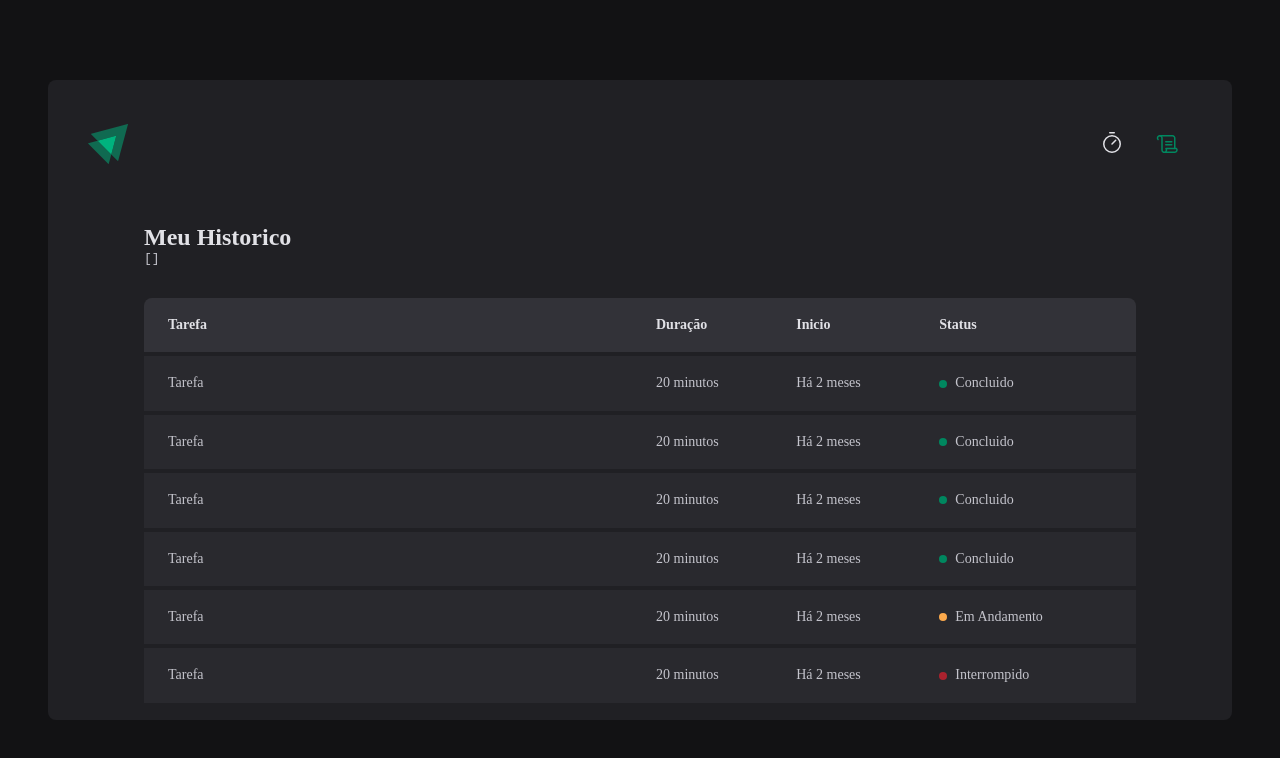
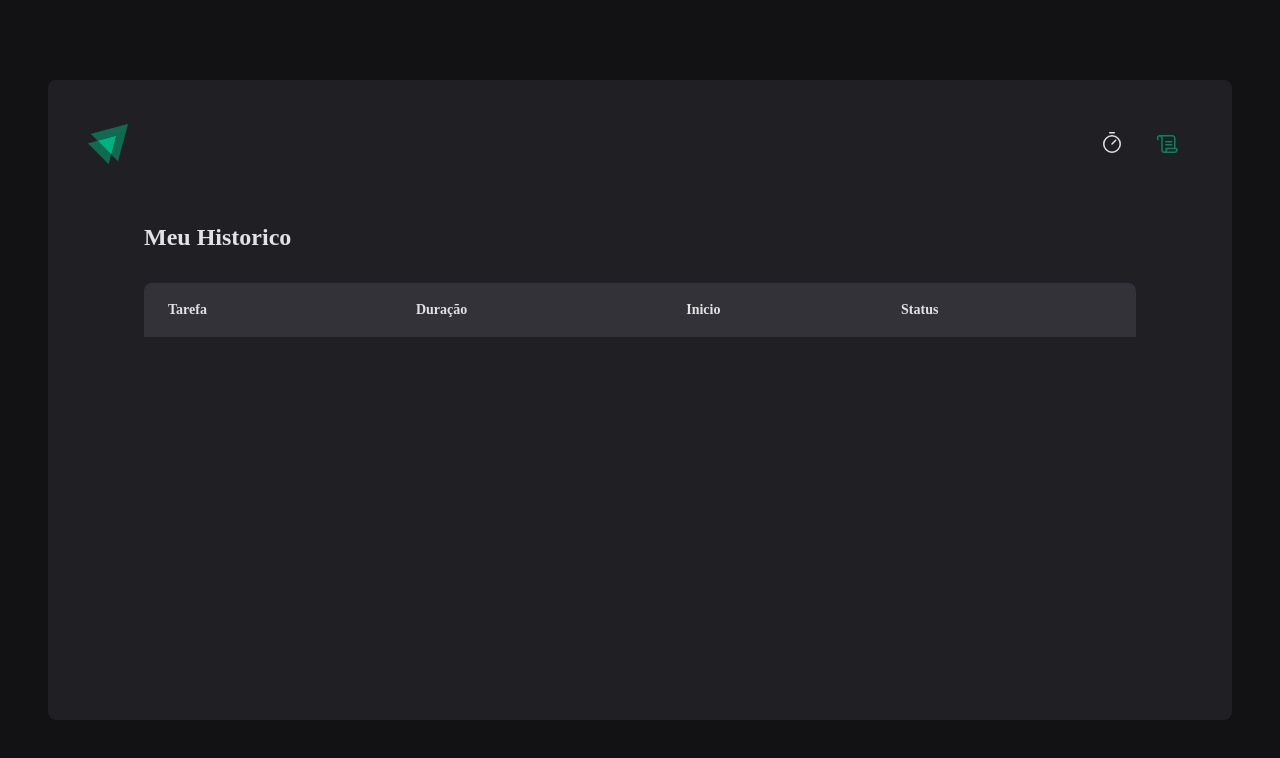
Before and after one commit to SandroSena/react-rocketseat, a React (Vite) app in the folder 02-ignite-timer-reactjs/: page /history in a window 1280 px wide. Shown: the top 758 px of the page. Built offline with nearby package versions, Linux system fonts and the light colour scheme.

Commit message:
Finish Context

```diff
--- a/02-ignite-timer-reactjs/src/pages/History/index.tsx
+++ b/02-ignite-timer-reactjs/src/pages/History/index.tsx
@@ -1,6 +1,8 @@
 import { useContext } from 'react';
 import { HistoryContainer, HistoryList, Status } from './styles';
 import { CyclesContext } from '../../contexts/CyclesContext';
+import { formatDistanceToNow } from 'date-fns';
+import ptBR from 'date-fns/locale/pt-BR';
 
 export const History = () => {
   const { cycles } = useContext(CyclesContext);
@@ -8,8 +10,6 @@
   return (
     <HistoryContainer>
       <h1>Meu Historico</h1>
-
-      <pre>{JSON.stringify(cycles, null, 2)}</pre>
 
       <HistoryList>
         <table>
@@ -22,54 +22,33 @@
             </tr>
           </thead>
           <tbody>
-            <tr>
-              <td>Tarefa</td>
-              <td>20 minutos</td>
-              <td>Há 2 meses</td>
-              <td>
-                <Status statusColor='green'>Concluido</Status>
-              </td>
-            </tr>
-            <tr>
-              <td>Tarefa</td>
-              <td>20 minutos</td>
-              <td>Há 2 meses</td>
-              <td>
-                <Status statusColor='green'>Concluido</Status>
-              </td>
-            </tr>
-            <tr>
-              <td>Tarefa</td>
-              <td>20 minutos</td>
-              <td>Há 2 meses</td>
-              <td>
-                <Status statusColor='green'>Concluido</Status>
-              </td>
-            </tr>
-            <tr>
-              <td>Tarefa</td>
-              <td>20 minutos</td>
-              <td>Há 2 meses</td>
-              <td>
-                <Status statusColor='green'>Concluido</Status>
-              </td>
-            </tr>
-            <tr>
-              <td>Tarefa</td>
-              <td>20 minutos</td>
-              <td>Há 2 meses</td>
-              <td>
-                <Status statusColor='yellow'>Em Andamento</Status>
-              </td>
-            </tr>
-            <tr>
-              <td>Tarefa</td>
-              <td>20 minutos</td>
-              <td>Há 2 meses</td>
-              <td>
-                <Status statusColor='red'>Interrompido</Status>
-              </td>
-            </tr>
+            {cycles.map((cycle) => {
+              return (
+                <tr key={cycle.id}>
+                  <td>{cycle.task}</td>
+                  <td>{cycle.minutesAmount} minutos</td>
+                  <td>
+                    {formatDistanceToNow(cycle.startDate, {
+                      addSuffix: true,
+                      locale: ptBR,
+                    })}
+                  </td>
+                  <td>
+                    {cycle.finishedDate && (
+                      <Status statusColor='green'>Concluído</Status>
+                    )}
+
+                    {cycle.interruptedDate && (
+                      <Status statusColor='red'>Interrompido</Status>
+                    )}
+
+                    {!cycle.finishedDate && !cycle.interruptedDate && (
+                      <Status statusColor='yellow'>Em andamento</Status>
+                    )}
+                  </td>
+                </tr>
+              );
+            })}
           </tbody>
         </table>
       </HistoryList>
```
